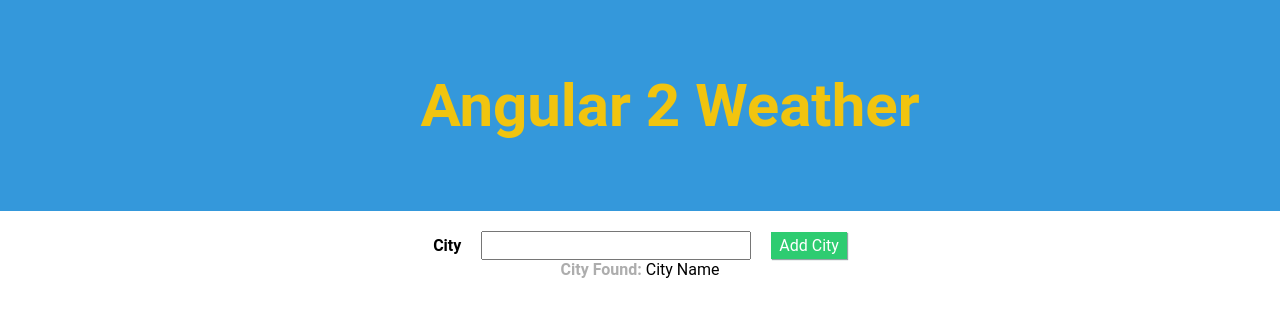
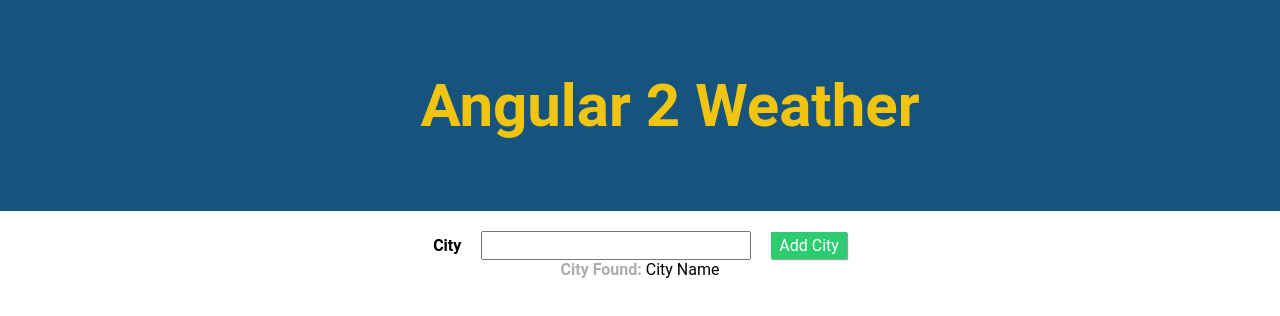
Before and after one commit to gustavo81988/ngweather, an Angular app: page / in a window 1280 px wide. Shown: the top 316 px of the page. Built offline with nearby package versions, Linux system fonts and the light colour scheme.

Commit message:
corregido css

```diff
--- a/src/styles.css
+++ b/src/styles.css
@@ -6,7 +6,7 @@ body {
 }
 
 header {
-  background-color: #3498db;
+  background-color: #16547d;
   padding: 30px;
   width: 100%;
   color: white;
@@ -46,10 +46,11 @@ header {
 }
 
 
-.weather-search {
-  margin: 20px auto;
-  width: 40%;
-  text-align: center;
+  .weather-search {
+    margin: 20px auto;
+    width: 40%;
+    text-align: center;
+  }
 
   label {
     font-weight: bold;
@@ -80,7 +81,7 @@ header {
   button:hover {
     background-color: #27ae60;
   }
-}
+
 
 @media screen and (max-width: 768px) {
   .weather-list {
```
